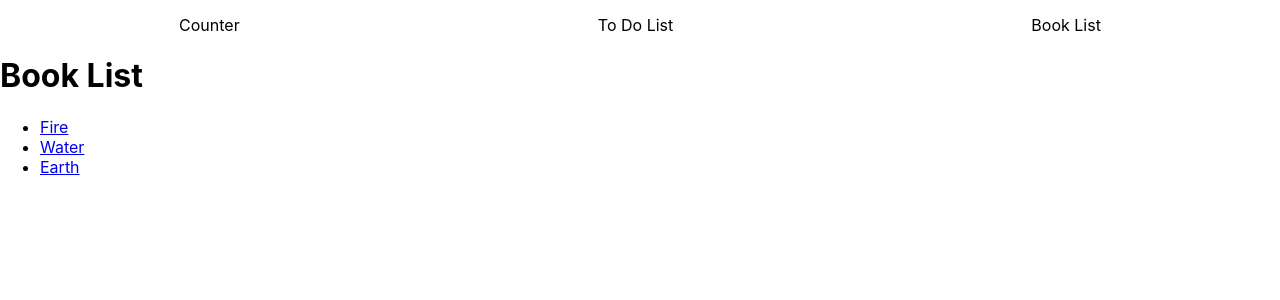
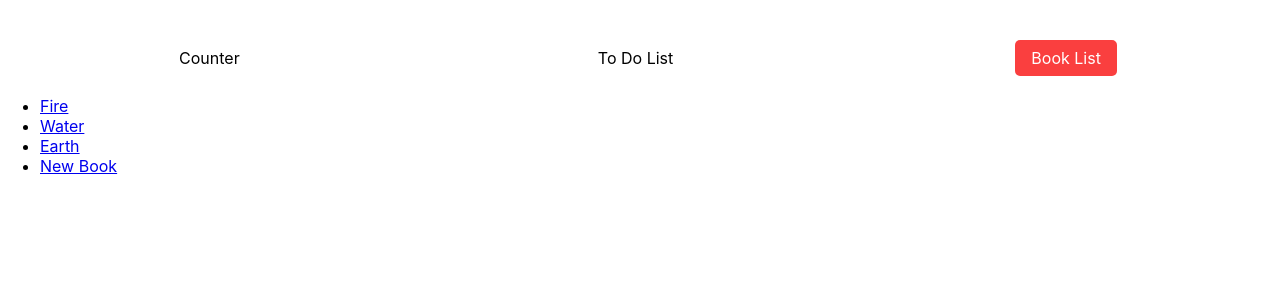
Before and after one commit to snieto10/finalcounter, a React (Create React App) app: page /booklist in a window 1280 px wide. Shown: the top 300 px of the page. Built offline with nearby package versions, Linux system fonts and the light colour scheme.

Commit message:
finish project

```diff
--- a/src/App.js
+++ b/src/App.js
@@ -7,8 +7,10 @@ import "./App.css";
 import { Routes, Route } from "react-router-dom";
 import NotFound from "./components/notFound.jsx";
 import BookList from "./components/booklist.jsx";
-import Fire from "./components/fire.jsx";
+import Book from "./components/book.jsx";
+import NewBook from "./components/newBook.jsx";
 import Home from "./components/home.jsx";
+import BookLayout from "./components/bookLayout";
 
 function App() {
   return (
@@ -19,8 +21,10 @@ function App() {
         <Route path="/counter" element={<Counters />} />
         <Route path="/todolist" element={<ToDoList />} />
         <Route path="/todolist/:id" element={<House />} />
-        <Route path="/booklist/" element={<BookList />} />
-        <Route path="/booklist/:id" element={<Fire />} />
+        <Route path="/booklist" element={<BookLayout />}>
+          <Route path=":id" element={<Book />} />
+          <Route path="new" element={<NewBook />} />
+        </Route>
         <Route path="*" element={<NotFound />} />
       </Routes>
     </div>
--- a/src/components/fire.jsx
+++ b/src/components/book.jsx
@@ -1,7 +1,7 @@
 import { useParams } from "react-router-dom";
 
-export default function Fire() {
+export default function Book() {
   const { id } = useParams();
 
-  return <h1>List: {id} </h1>;
+  return <h1>Book: {id} </h1>;
 }
--- /dev/null
+++ b/src/components/bookLayout.jsx
@@ -0,0 +1,23 @@
+import { Link, Outlet } from "react-router-dom";
+
+export default function BookLayout() {
+  return (
+    <>
+      <ul>
+        <li>
+          <Link to="/booklist/fire">Fire</Link>
+        </li>
+        <li>
+          <Link to="/booklist/water">Water</Link>
+        </li>
+        <li>
+          <Link to="/booklist/earth">Earth</Link>
+        </li>
+        <li>
+          <Link to="/booklist/new">New Book</Link>
+        </li>
+      </ul>
+      <Outlet />
+    </>
+  );
+}
--- a/src/components/booklist.jsx
+++ b/src/components/booklist.jsx
@@ -1,7 +1,4 @@
 import React, { Component } from "react";
-import Fire from "./fire";
-import { Link } from "react-router-dom";
-import { Routes, Route } from "react-router-dom";
 
 class BookList extends Component {
   state = {};
@@ -10,17 +7,6 @@ class BookList extends Component {
       <React.Fragment>
         <div>
           <h1>Book List</h1>
-          <ul>
-            <li>
-              <Link to="/booklist/fire">Fire</Link>
-            </li>
-            <li>
-              <Link to="/booklist/Water">Water</Link>
-            </li>
-            <li>
-              <Link to="/booklist/Earth">Earth</Link>
-            </li>
-          </ul>
         </div>
       </React.Fragment>
     );
--- a/src/components/navBar.css
+++ b/src/components/navBar.css
@@ -1,28 +1,33 @@
 .nav {
   display: flex;
   justify-content: space-around;
+  align-items: center;
   margin-bottom: 20px;
-  margin-top: 15px;
+  margin-top: 40px;
 }
 
 .link {
   text-decoration: none;
   color: black;
+  padding: 0.5rem 1rem;
 }
 
 .link:visited {
   text-decoration: none;
   color: black;
+  padding: 0.5rem 1rem;
 }
 
 .active {
   color: white;
-  background: black;
+  background: rgb(250, 63, 63);
   border-radius: 5px;
   padding: 0.5rem 1rem;
 }
 
 .active:visited {
   color: white;
-  background: black;
+  background: rgb(250, 63, 63);
+  border-radius: 5px;
+  padding: 0.5rem 1rem;
 }
--- a/src/components/navBar.jsx
+++ b/src/components/navBar.jsx
@@ -1,5 +1,5 @@
 import React, { Component } from "react";
-import { Link } from "react-router-dom";
+import { NavLink } from "react-router-dom";
 import "./navBar.css";
 
 class NavBar extends Component {
@@ -7,18 +7,18 @@ class NavBar extends Component {
     return (
       <div className="nav">
         <div className="counter">
-          <Link className="link" to="/counter">
+          <NavLink className="link" to="/counter">
             Counter
-          </Link>
+          </NavLink>
         </div>
         <div className="todolist">
-          <Link className="link" to="/todolist">
+          <NavLink className="link" to="/todolist">
             To Do List
-          </Link>
+          </NavLink>
         </div>
-        <Link className="link" to="/booklist">
+        <NavLink className="link" to="/booklist">
           Book List
-        </Link>
+        </NavLink>
       </div>
     );
   }
--- /dev/null
+++ b/src/components/newBook.jsx
@@ -0,0 +1,3 @@
+export default function NewBook() {
+  return <h1>New Book</h1>;
+}
```
